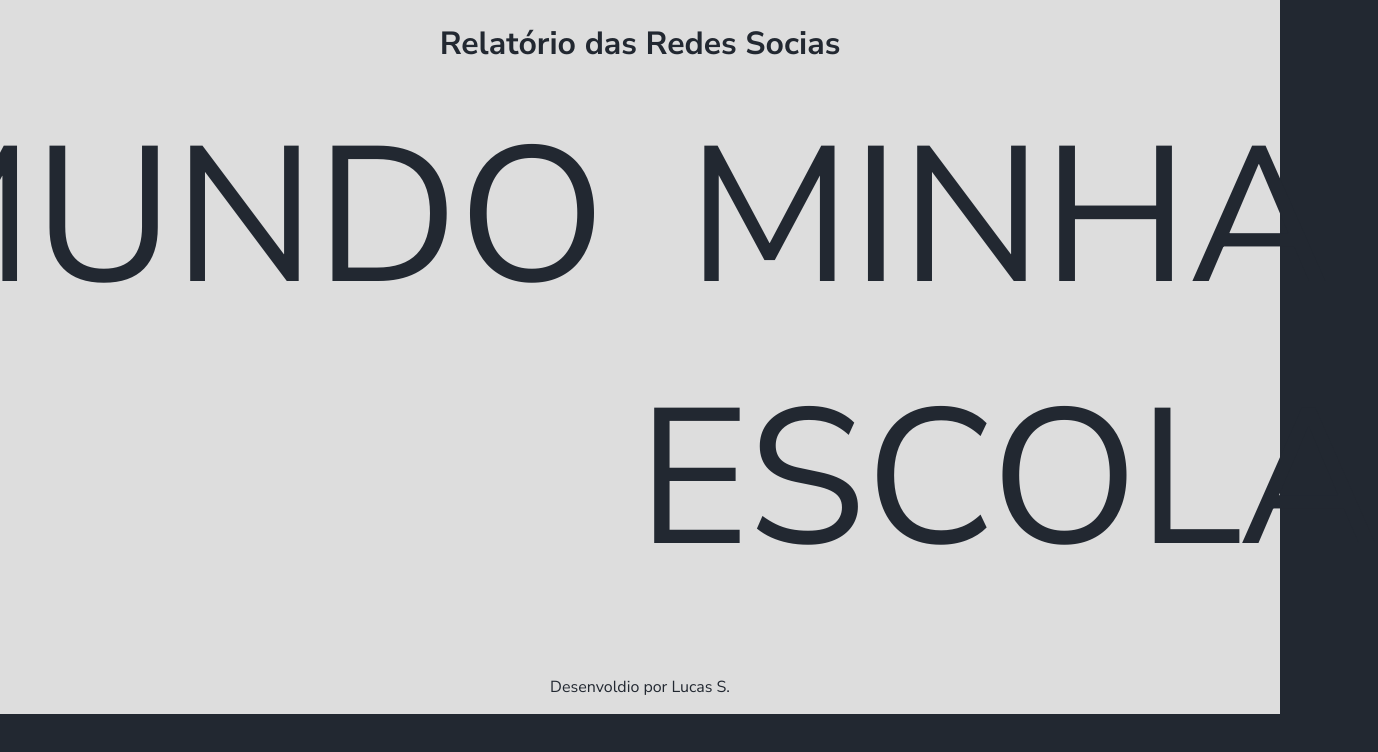
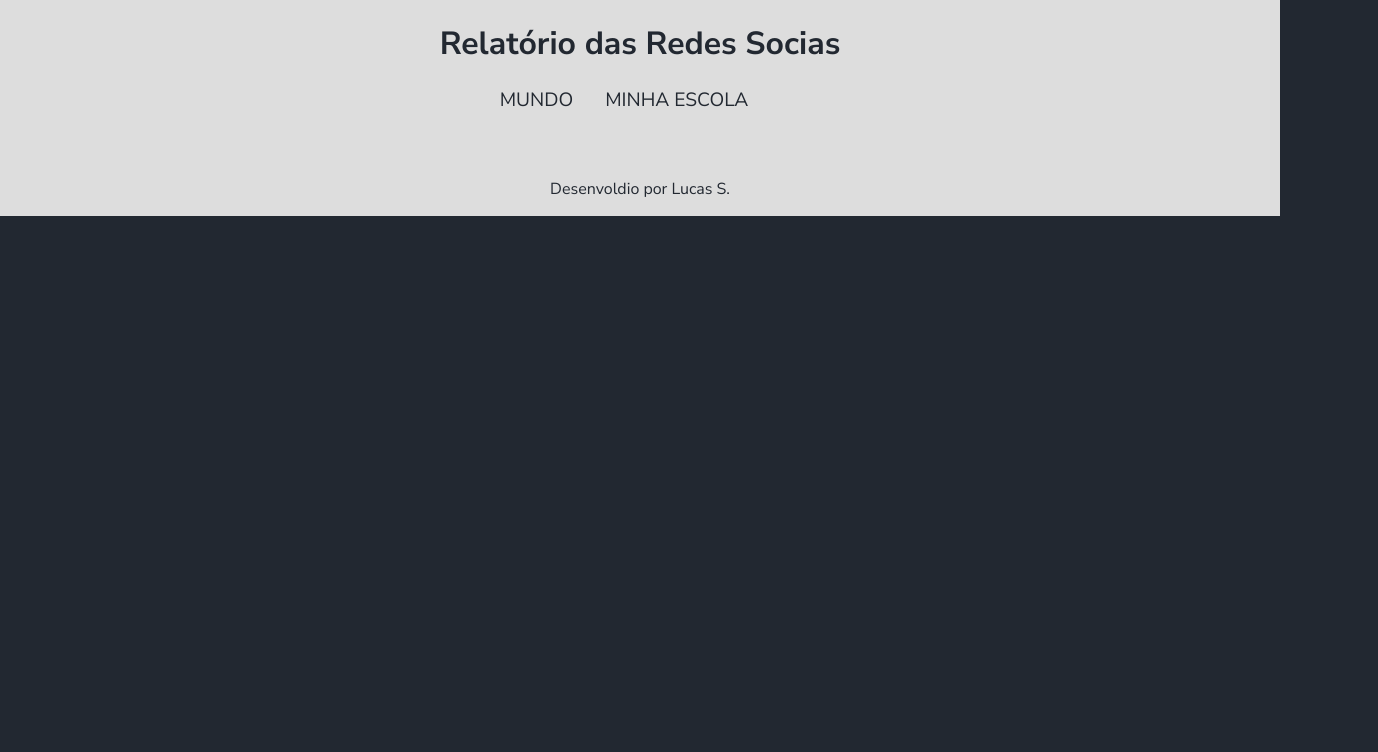
Before and after one commit to tainarahn/rede-sociais, a plain HTML site: page index.html in a window 1280 px wide. Shown: the whole page, 1378 px wide, since content can reach past the window. Drawn offline with Linux system fonts and the light colour scheme.

Commit message:
Add files via upload

```diff
--- a/index.html
+++ b/index.html
@@ -22,5 +22,6 @@
     <footer>
         <p>Desenvoldio por Lucas S.</p>
     </footer>
+    <script type="module" src="Graficos/informacoesGlobais.js"></script>
 </body>
 </html>
--- a/style.css
+++ b/style.css
@@ -36,7 +36,7 @@ nav a{
     text-decoration: none;
     color: var(--bg-color);
     margin: 0rem 2rem 3rem 0rem;
-    font-size: 12rem;
+    font-size: 1.2rem;
 }
 
 footer{
```
Also changed, not shown: 1 other file.
